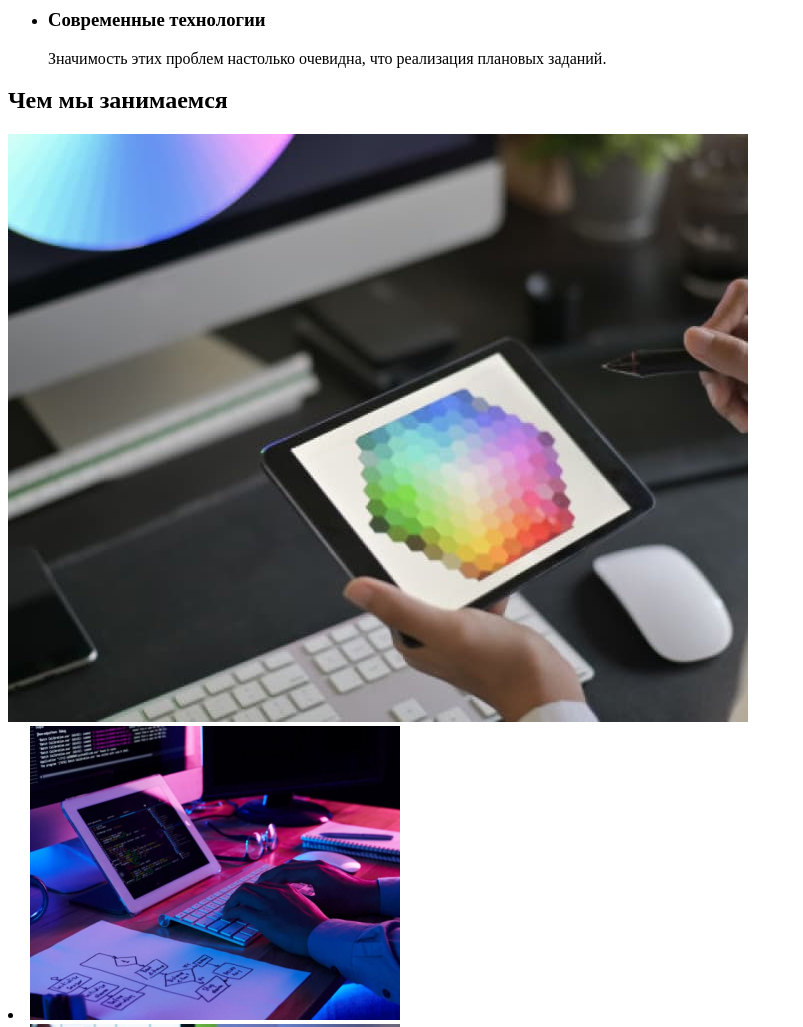
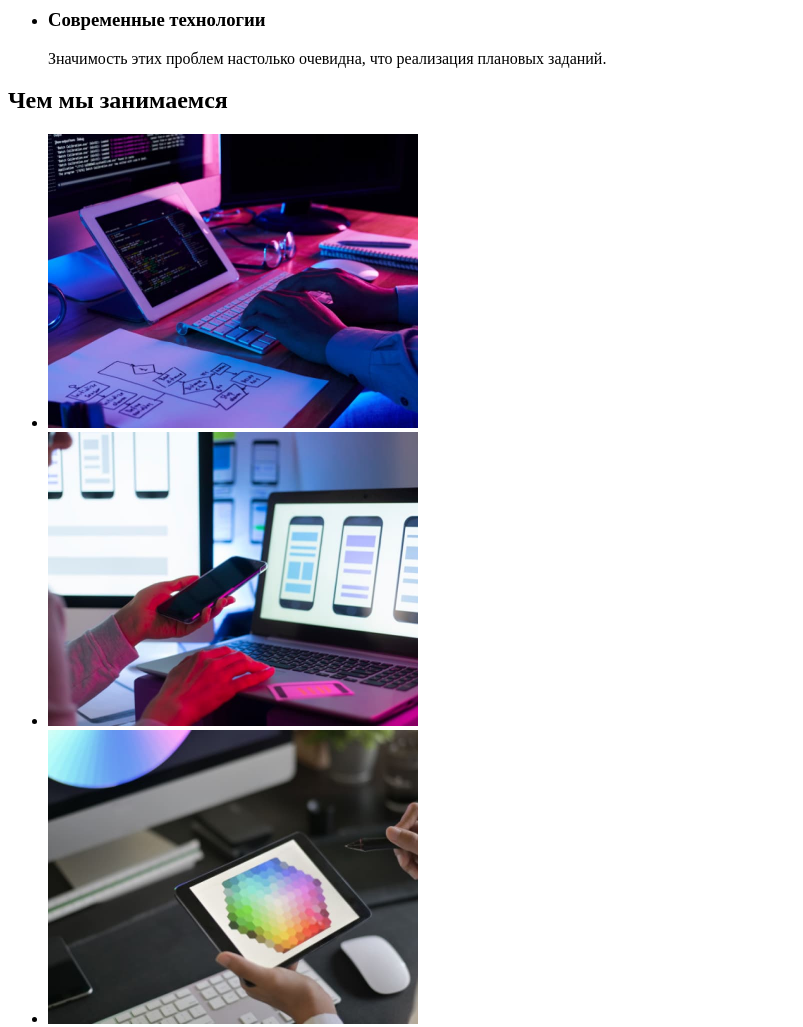
Before and after one commit to MykolaServetnyk/goit-markup-hw-01, a plain HTML site: page index.html in a window 1280 px wide. Shown: the part 460-1487 px from the top of the page, without its empty margins (0-803 px from the left). Drawn offline with Linux system fonts and the light colour scheme.

Commit message:
Перевірка валідатором

```diff
--- a/index.html
+++ b/index.html
@@ -46,7 +46,6 @@
         </section>
         <section>
             <h2>Чем мы занимаемся</h2>
-            <img src="./images/image3.jpg"
             <ul>
                 <li>
                     <img src="./images/image1.jpg"
```
Lines whose indentation alone changed are shown as unchanged.
